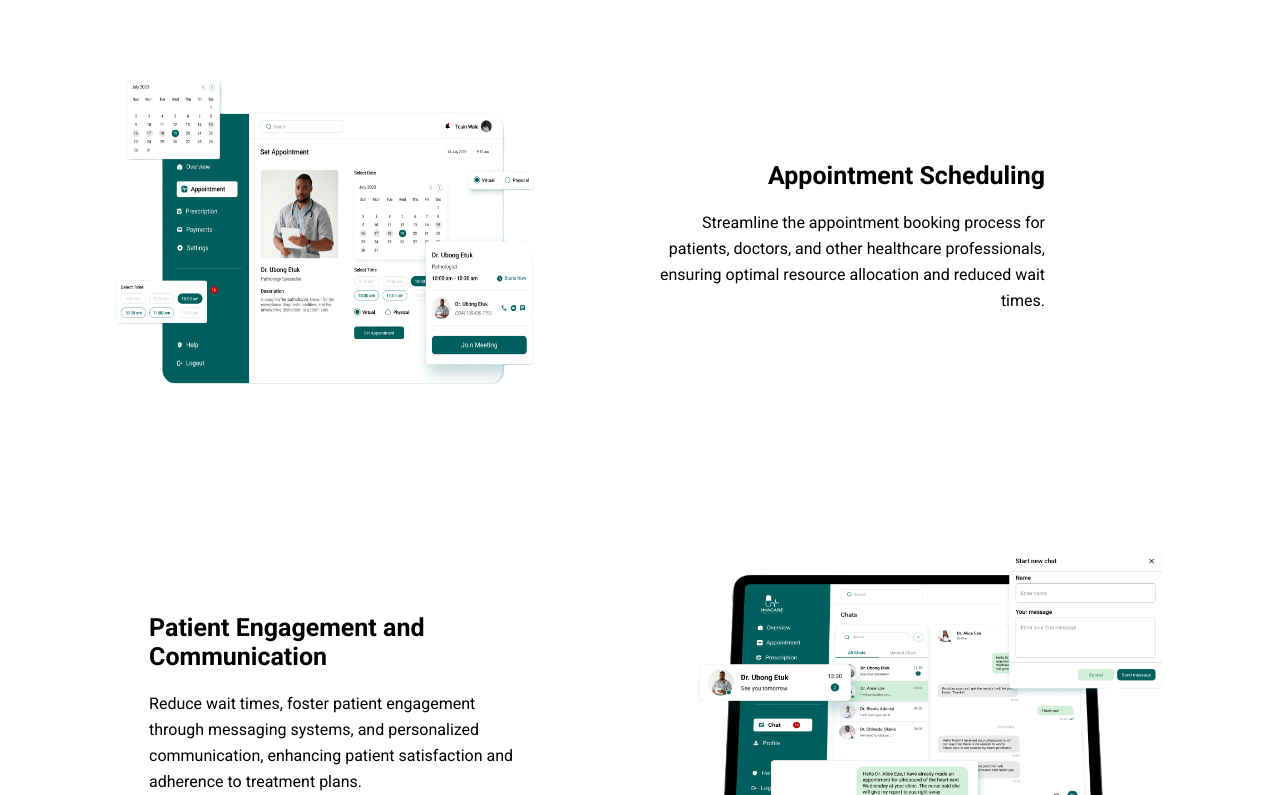
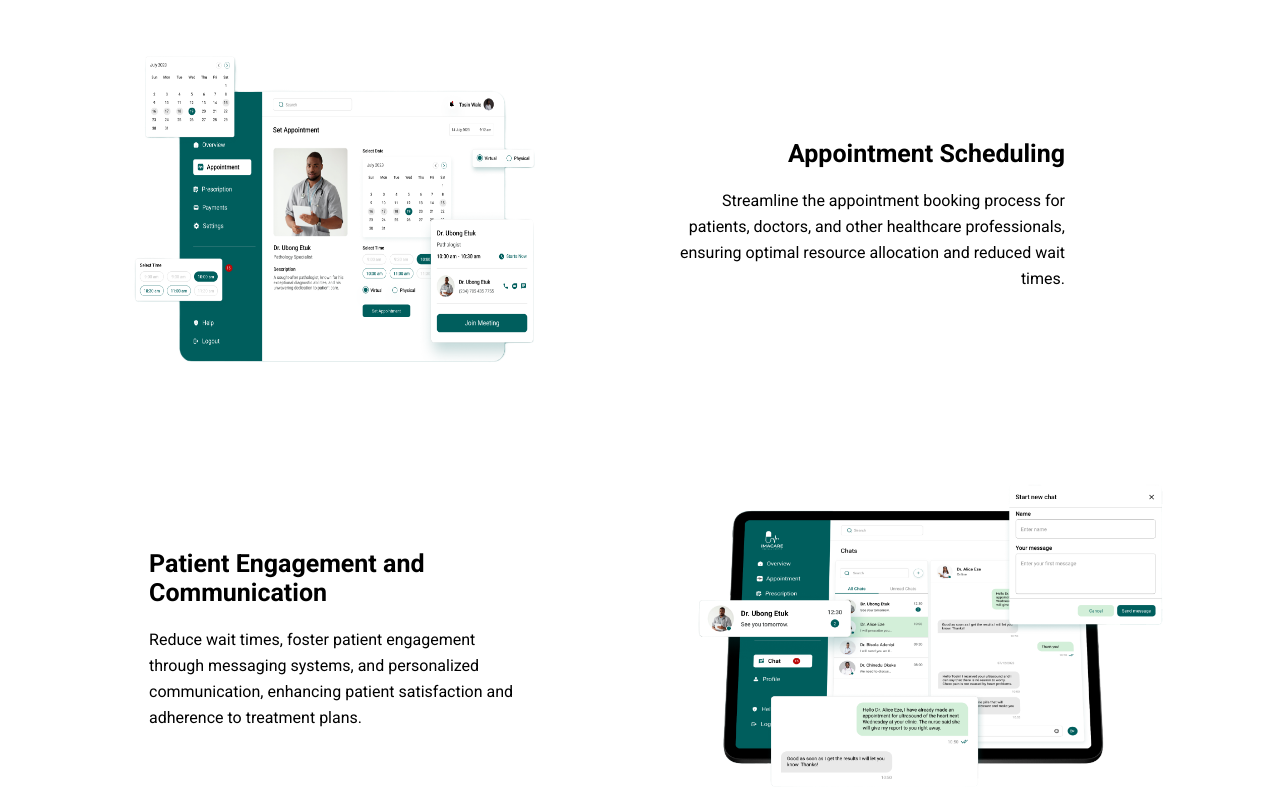
Before and after one commit to TAP-IMACARE/Client-Side, a React (Vite) app: page / in a window 1280 px wide. Shown: the part 1365-2160 px from the top of the page. Built offline with nearby package versions, Linux system fonts and the light colour scheme.

Commit message:
Update PatientAppointmentScheduling.css

```diff
--- a/src/components/patientAppointmentScheduling/PatientAppointmentScheduling.css
+++ b/src/components/patientAppointmentScheduling/PatientAppointmentScheduling.css
@@ -1,12 +1,18 @@
+.patientAppointmentSchedulling-wrapper {
+  background-color: var(--white);
+}
+
 .PatientAppointmentScheduling-container {
-  background-color: var(--white);
   min-height: 400px;
+  max-width: 1440px;
+  margin: 20px auto 0px auto;
 
   display: flex;
   justify-content: center;
   align-items: center;
-  padding: 80px 100px;
-  gap: 100px;
+
+  padding: 0px 80px 0px 120px;
+  gap: 120px;
 }
 .PatientAppointmentScheduling-left {
   max-width: 50%;
```
